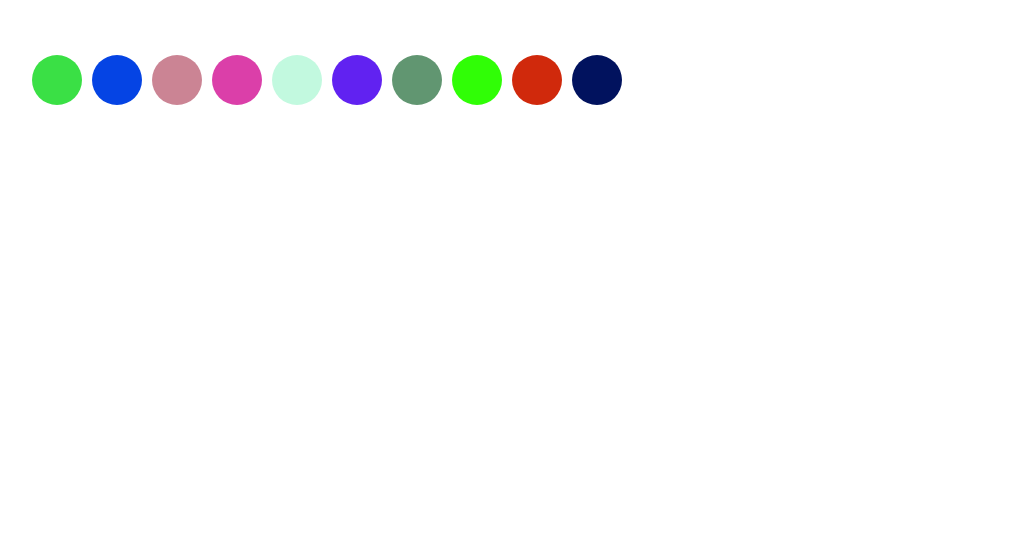
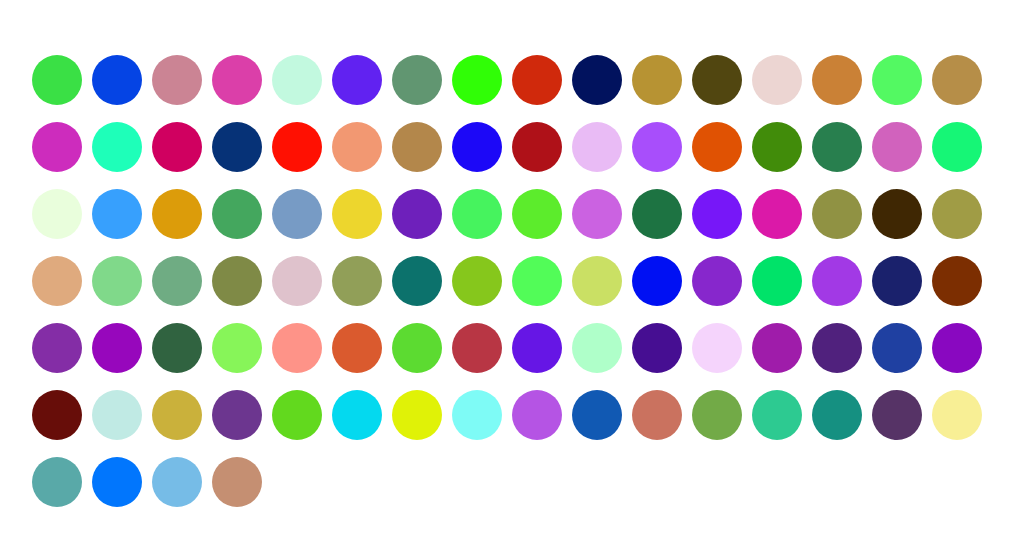
Before and after one commit to andrewglibbery/Javascript-loops-arrays-and-objects, a plain HTML site: page index.html in a window 1280 px wide. Shown: the whole page, without its empty margins (123-1136 px from the left). Drawn offline with nearby package versions, Linux system fonts and the light colour scheme; files that its build step writes are made by us from their sources.

Commit message:
complete challenge 2

```diff
--- a/index.html
+++ b/index.html
@@ -3,7 +3,7 @@
 <head>
   <meta charset="UTF-8">
   <title>Color Blocks</title>
-  <link rel="stylesheet" href="css/styles.css">
+  <link rel="stylesheet" href="styles.css">
 </head>
 <body id="color">
 <script src="script.js"></script>
--- a/script.js
+++ b/script.js
@@ -1,15 +1,14 @@
 var html = '';
-var red;
-var green;
-var blue;
 var rgbColor;
 
 function getRandomColor () {
 	var randomColor = Math.floor(Math.random() * 256 );
-	return randomColor
+	return randomColor;
 }
 
-for (var i = 0; i < 10; i += 1) {
+
+
+for (var i = 0; i < 100; i += 1) {
 rgbColor = 'rgb(' + getRandomColor() + ',' + getRandomColor() + ',' + getRandomColor() + ')';
 html += '<div style="background-color:' + rgbColor + '"></div>';
 
```
